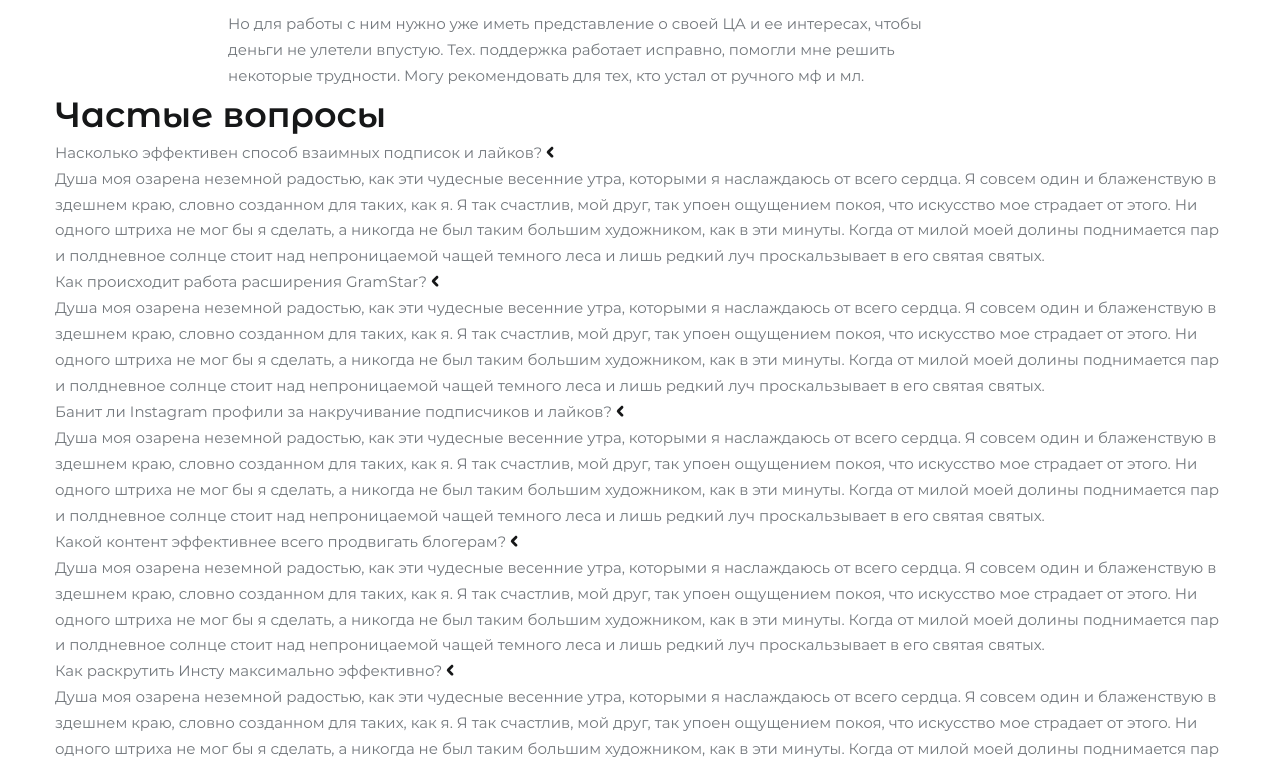
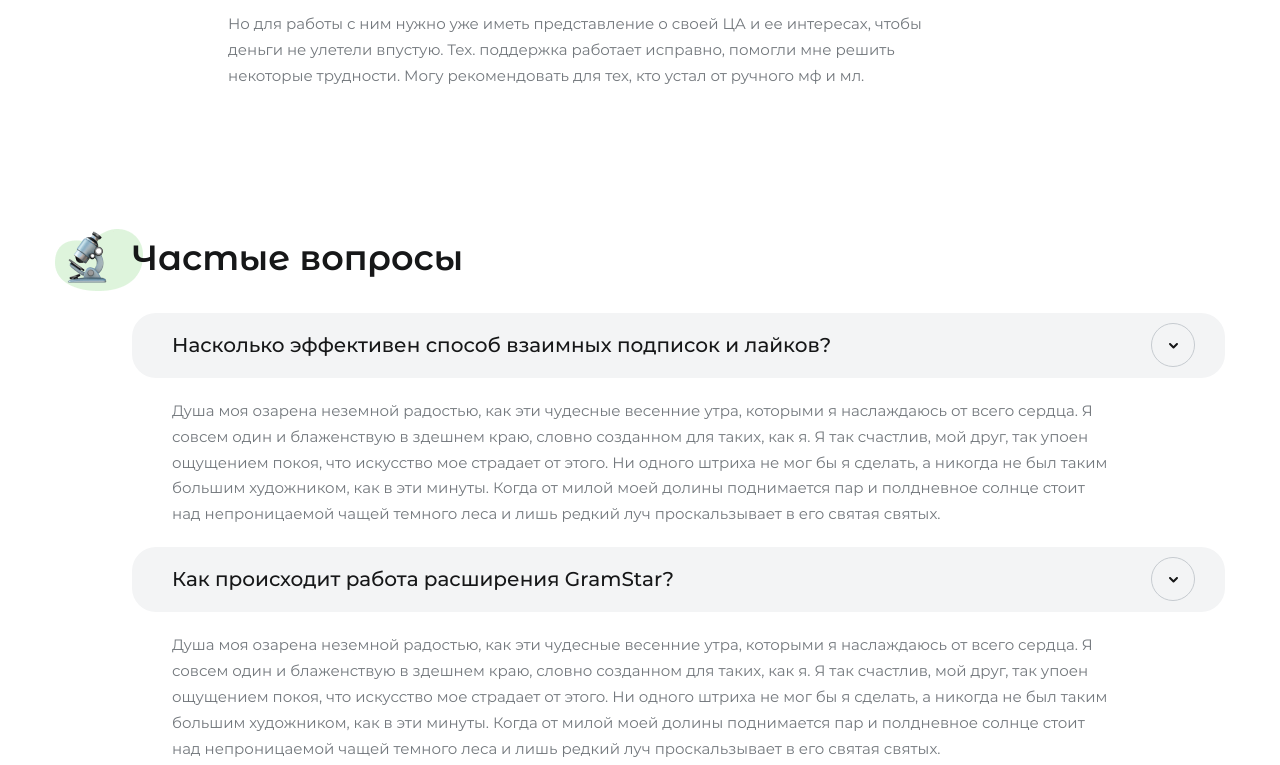
Before and after one commit to goldwinalec/gs, a plain HTML site: page index.html in a window 1280 px wide. Shown: the part 5949-6714 px from the top of the page. Drawn offline with Linux system fonts and the light colour scheme.

Commit message:
Стилизован блок faq

```diff
--- a/index.html
+++ b/index.html
@@ -454,12 +454,6 @@
             <div class="faq__item">
               <div class="faq__question">
                 Насколько эффективен способ взаимных подписок и лайков?
-                <span class="faq__btn"
-                  ><img
-                    src="/images/arrow-left.svg"
-                    alt="Развернуть/Свернуть"
-                    class="faq__btn-img"
-                /></span>
               </div>
               <div class="faq__answer">
                 Душа моя озарена неземной радостью, как эти чудесные весенние
@@ -476,12 +470,6 @@
             <div class="faq__item">
               <div class="faq__question">
                 Как происходит работа расширения GramStar?
-                <span class="faq__btn"
-                  ><img
-                    src="/images/arrow-left.svg"
-                    alt="Развернуть/Свернуть"
-                    class="faq__btn-img"
-                /></span>
               </div>
               <div class="faq__answer">
                 Душа моя озарена неземной радостью, как эти чудесные весенние
@@ -498,12 +486,6 @@
             <div class="faq__item">
               <div class="faq__question">
                 Банит ли Instagram профили за накручивание подписчиков и лайков?
-                <span class="faq__btn"
-                  ><img
-                    src="/images/arrow-left.svg"
-                    alt="Развернуть/Свернуть"
-                    class="faq__btn-img"
-                /></span>
               </div>
               <div class="faq__answer">
                 Душа моя озарена неземной радостью, как эти чудесные весенние
@@ -520,12 +502,6 @@
             <div class="faq__item">
               <div class="faq__question">
                 Какой контент эффективнее всего продвигать блогерам?
-                <span class="faq__btn"
-                  ><img
-                    src="/images/arrow-left.svg"
-                    alt="Развернуть/Свернуть"
-                    class="faq__btn-img"
-                /></span>
               </div>
               <div class="faq__answer">
                 Душа моя озарена неземной радостью, как эти чудесные весенние
@@ -542,12 +518,6 @@
             <div class="faq__item">
               <div class="faq__question">
                 Как раскрутить Инсту максимально эффективно?
-                <span class="faq__btn"
-                  ><img
-                    src="/images/arrow-left.svg"
-                    alt="Развернуть/Свернуть"
-                    class="faq__btn-img"
-                /></span>
               </div>
               <div class="faq__answer">
                 Душа моя озарена неземной радостью, как эти чудесные весенние
--- a/scss/style.scss
+++ b/scss/style.scss
@@ -499,5 +499,45 @@ p {
   width: 66px;
   margin-top: -25%;
 }
-
+.faq {
+  margin-top: 143px;
+}
+.faq__title,
+.faq__items {
+  margin-left: 77px;
+}
+.faq__title::before {
+  background-image: url('/images/faq-title.png');
+}
+.faq__items {
+  margin-top: 30px;
+}
+.faq__question {
+  position: relative;
+  margin-top: 20px;
+  padding: 18px 100px 18px 40px;
+  width: 100%;
+  background-color: $light-gray;
+  border-radius: 24px;
+  @extend %montserrat-medium;
+  font-size: 20px;
+  line-height: 1.45;
+  color: $black;
+  cursor: pointer;
+}
+.faq__question::before {
+  position: absolute;
+  content: '';
+  width: 44px;
+  height: 44px;
+  right: 30px;
+  top: 10px;
+  background-image: url('/images/faq-arrow.svg');
+  background-position: center;
+}
+.faq__answer {
+  margin-top: 20px;
+  padding-left: 40px;
+  padding-right: 114px;
+}
 @import 'media';
--- a/scss/vars.scss
+++ b/scss/vars.scss
@@ -1,6 +1,7 @@
 $black: #161718;
 $blue: #397dff;
 $gray: #72777c;
+$light-gray: #f3f4f5;
 $purple: #5839ff;
 
 %roboto-regular {
```
Also changed, not shown: css/style.css, images/arrow-left.svg (deleted), images/arrow.svg (added), images/faq-arrow.svg (added).
